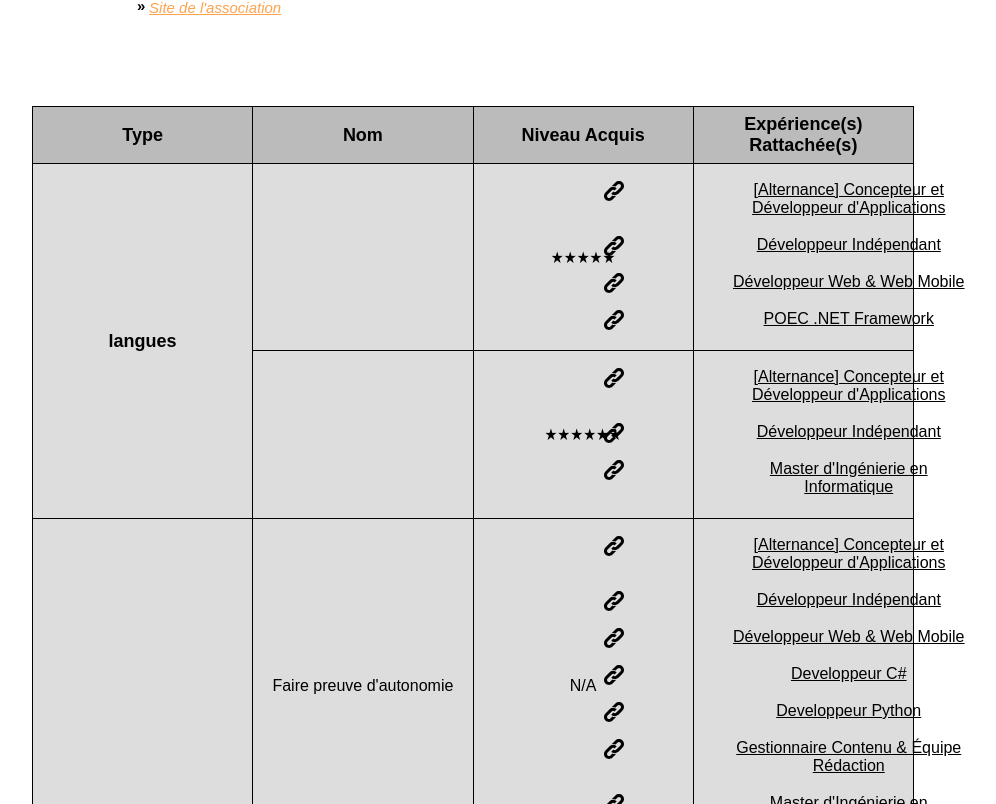
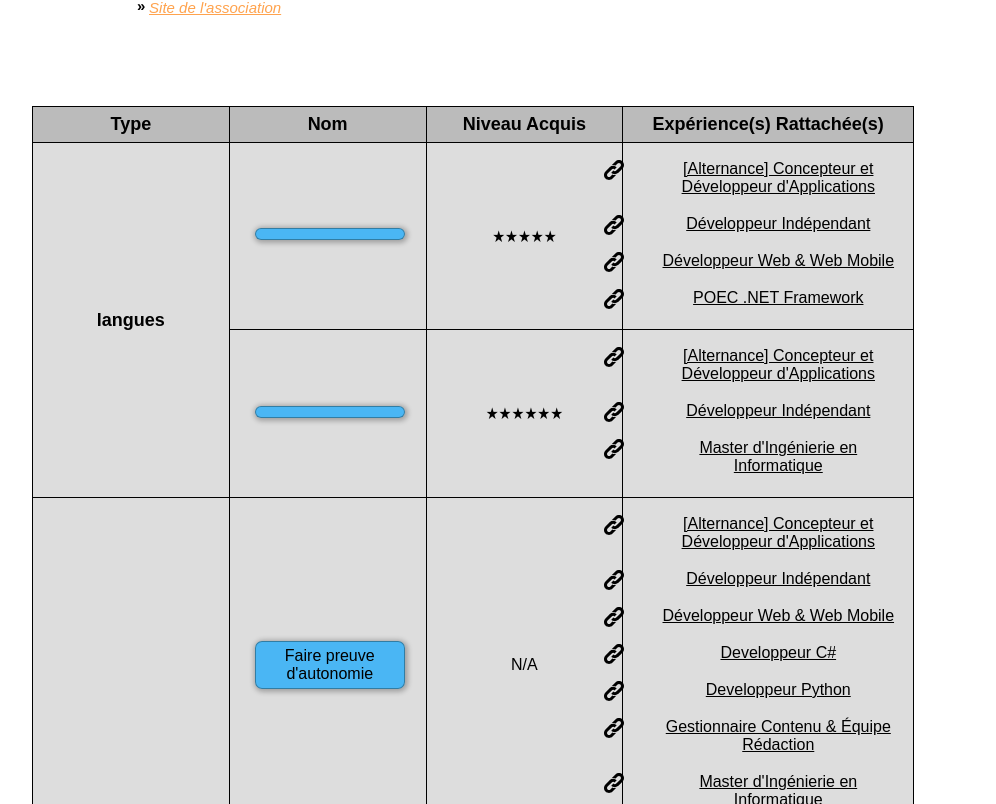
Before and after one commit to Geoffrey-Merville/portfolio, a React (Create React App) app: page /parcours in a window 1280 px wide. Shown: the part 3356-4160 px from the top of the page, without its empty margins (167-1163 px from the left). Built offline with nearby package versions, Linux system fonts and the light colour scheme.

Commit message:
Added chip styles

```diff
--- a/src/components/Experience/Skills.js
+++ b/src/components/Experience/Skills.js
@@ -17,7 +17,7 @@ const Skills = () => {
                 SkillsData[category].map((skill, index) => (
                   <tr key={index}>
                     {index === 0 && <th rowSpan={SkillsData[category].length} scope="rowgroup">{category}</th>}
-                    <th scope="row">{skill.competence}</th>
+                    <th scope="row"><span>{skill.competence}</span></th>
                     <td>{skill.niveau}</td>
                     <td>
                       <ul>
--- a/src/styles/assets/tables.scss
+++ b/src/styles/assets/tables.scss
@@ -48,6 +48,10 @@
         min-height: 50px;
         text-align: center;
         word-wrap: break-word;
+
+        &:last-child {
+            width: 33%;
+        }
     }
 
     td {
@@ -78,6 +82,6 @@
         margin: 5px 1.5rem;
         border-radius: 7px;
         box-shadow:  $chip-shadow;
-        width: 15rem;
+        width: 150px;
     }
   }
```
Also changed, not shown: src/App.css.
